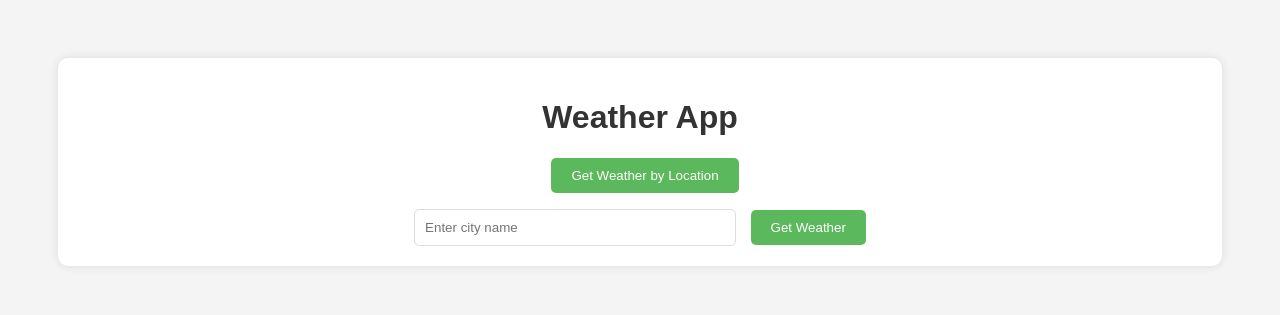
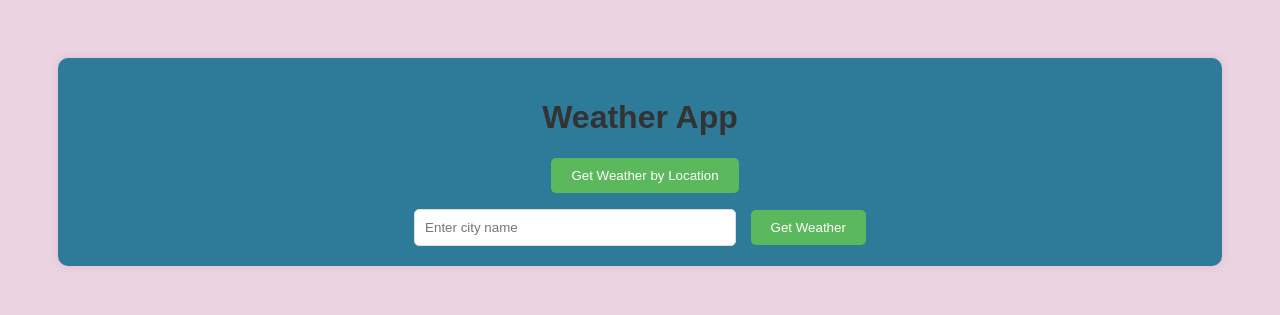
Before and after one commit to Ritam-jash/Weather_App, a Flask app: page / in a window 1280 px wide. Shown: the top 315 px of the page. Run offline with Flask 3, Linux system fonts and the light colour scheme; data that the repository does not hold is empty.

Commit message:
second commit

```diff
--- a/static/style.css
+++ b/static/style.css
@@ -1,12 +1,12 @@
 body {
     font-family: Arial, sans-serif;
-    background-color: #f4f4f4;
+    background-color: #ECD3E2;
     text-align: center;
     padding: 50px;
 }
 
 .container {
-    background-color: #fff;
+    background-color: #2D7B99;
     padding: 20px;
     border-radius: 10px;
     box-shadow: 0 0 10px rgba(0, 0, 0, 0.1);
```
